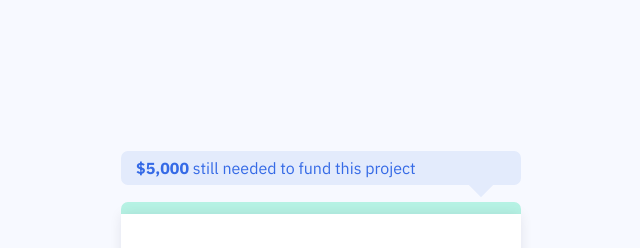
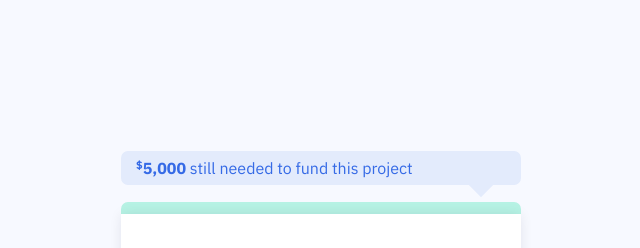
Before and after one commit to Jonaphant/donation-form, a React app: page / in a window 1280 px wide. Shown: the top 248 px of the page, without its empty margins (319-959 px from the left). Built offline with nearby package versions, Linux system fonts and the light colour scheme.

Commit message:
Shrink dollar sign

```diff
--- a/src/components/TextBubble/index.css
+++ b/src/components/TextBubble/index.css
@@ -24,3 +24,9 @@
   transform: rotate(45deg);
   z-index: -10;
 }
+
+.dollar:before {
+  content: '$';
+  font-size: 11px;
+  vertical-align: top;
+}
--- a/src/components/TextBubble/index.js
+++ b/src/components/TextBubble/index.js
@@ -14,9 +14,9 @@ const TextBubble = () => {
     <div className="text-bubble-container">
       <div className="text-bubble">
         {isDonationGoalReached ? (
-          <p className="message font-ibm-plex font-bold">Our donation goal of ${numberWithCommas(DONATION_GOAL)} has been reached!</p>
+          <p className="message font-ibm-plex font-bold">Our donation goal of <span className="dollar">{numberWithCommas(DONATION_GOAL)}</span> has been reached!</p>
         ) : (
-          <p className="message font-ibm-plex"><span className="font-bold">${numberWithCommas(donationsNeeded)}</span> still needed to fund this project</p>
+          <p className="message font-ibm-plex"><span className="font-bold dollar">{numberWithCommas(donationsNeeded)}</span> still needed to fund this project</p>
         )}
       </div>
       <div className="point"></div>
```
